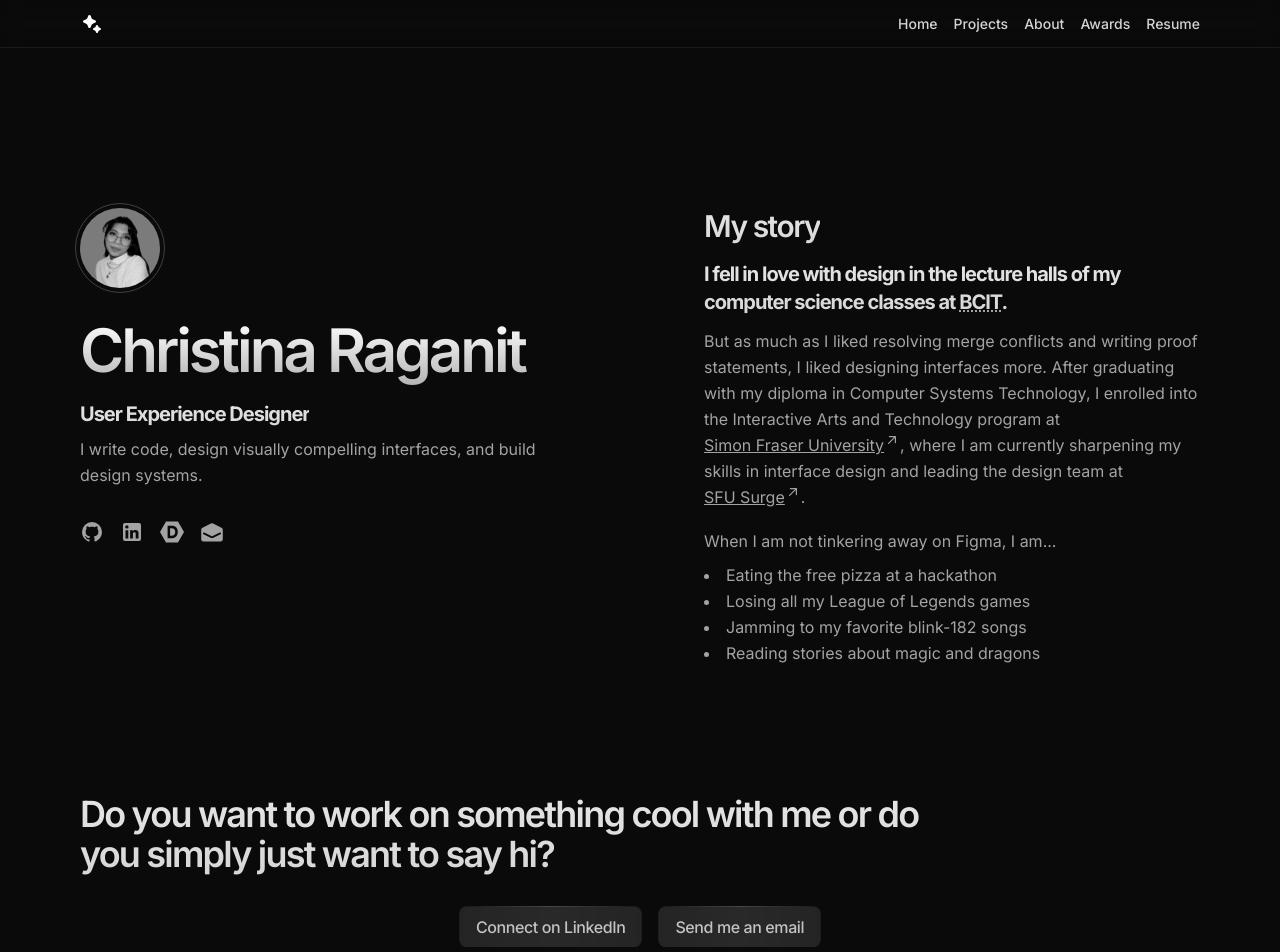
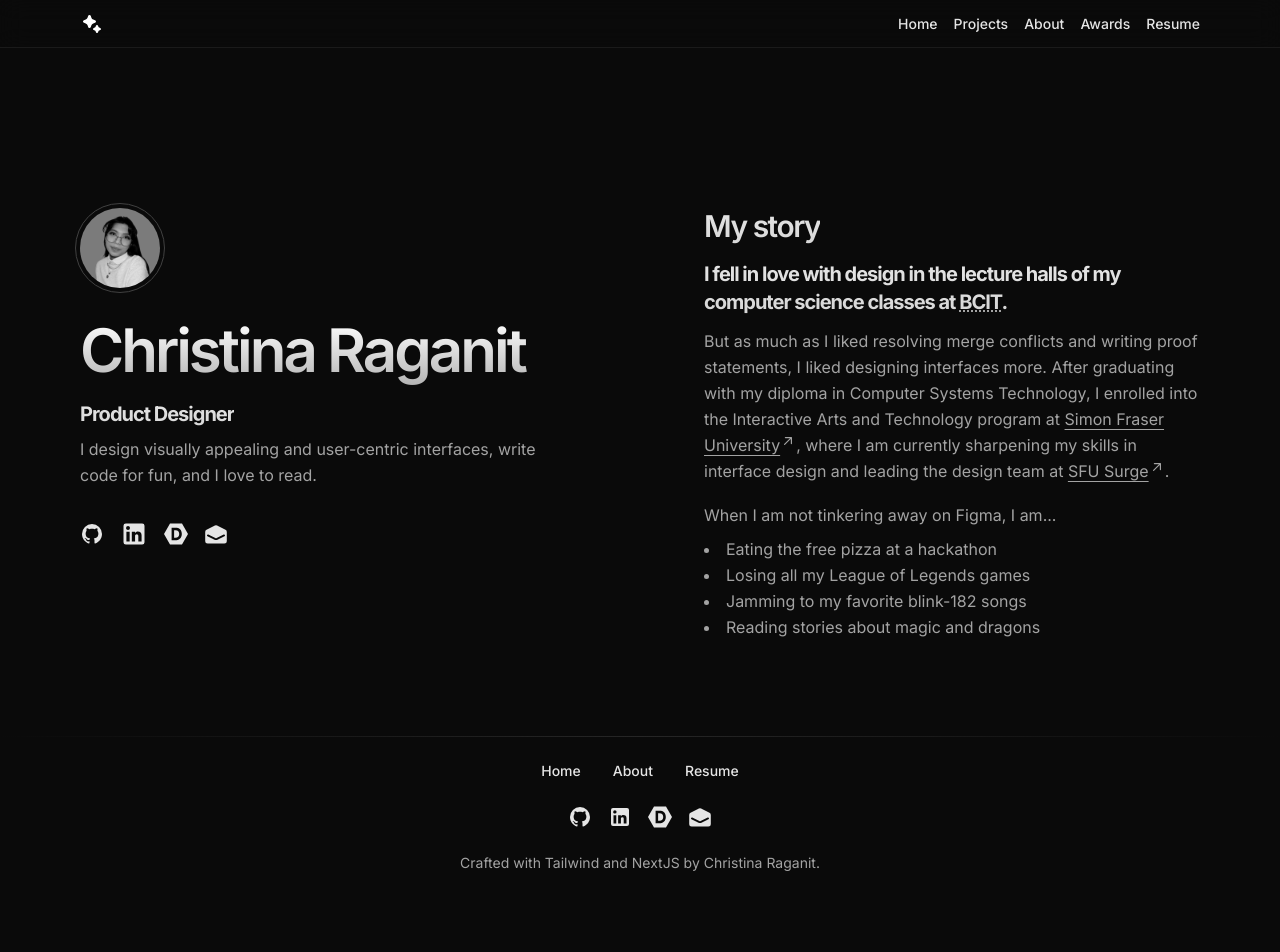
Before and after one commit to christinaraganit/iat339_p3, a Next.js app in the folder portfolio/: page /about in a window 1280 px wide. Shown: the top 952 px of the page. After the commit the page ends 897 px from the top, so only its background shows below. Built offline with nearby package versions, Linux system fonts and the light colour scheme.

Commit message:
Fixed all broken links

```diff
--- /dev/null
+++ b/portfolio/app/about-2/page.tsx
@@ -0,0 +1,73 @@
+import Link from "@/components/link";
+
+export default function About2() {
+  return (
+    <main className="grid xl:grid-cols-2">
+      <div className="grid gap-3">
+        <h1 className="title-1 mb-1">Hi, Christina here.</h1>
+        <div>
+          <h2 className="title-4">Who I am</h2>
+          <p className="xl:text-lg">
+            I'm a product designer currently calling rainy Vancouver my home.
+            I've lived in the sprawling urban city of Manila (where I was born)
+            and the sunny deserts of Dubai, so I guess you can say I'm adaptable
+            to any weather. Or any challenge.
+          </p>
+        </div>
+        <div>
+          <h2 className="title-4">What I used to do before design</h2>
+          <p className="xl:text-lg">
+            No, seriously. I mean it. I've folded clothes at the mall, served
+            ice cold A&W root beer, waded knee-deep into mud to remove invasive
+            species with the riparian team of the{" "}
+            <Link
+              text="Salmon Habitat Restoration
+            Program"
+              link=""
+            ></Link>
+            , and beta-tested a AAA game. I even have my name on the credits.
+            I've resolved buggy code and <em>wrote</em> buggy code, and then I
+            fell in love with design.
+          </p>
+        </div>
+        <div>
+          <h2 className="title-4">What I do now</h2>
+          <p className="xl:text-lg">
+            After graduating from British Columbia Institute of Technology's{" "}
+            <Link text="Computer Systems Technology" link=""></Link> program, I
+            enrolled into Simon Fraser University's{" "}
+            <Link text="Interactive Arts and Technology" link=""></Link>{" "}
+            program, where I'm currently in my third year, pursuing a Bachelor's
+            Degree in Science. I miss coding sometimes, so I attend all the
+            hackathons I can. <Link text="SFU Surge" link=""></Link> reached out
+            to me after I won the Best UI/UX Design Award and 2nd place at
+            StormHacks 2023, and ever since September, I've been their Director
+            of Design.
+          </p>
+        </div>
+        <div>
+          <h2 className="title-4">What I've done as a designer</h2>
+          <p className="xl:text-lg">
+            Previously, I was a UX Design Intern at Felix Payment Systems before
+            accepting an offer to work part-time during my studies. At Felix, I
+            established their design system and collaborated with their
+            development and product teams in redesigning Felix.Terminal and some
+            of their internal products. Before that, I was a UX Designer at
+            Karma Well Health Technologies, where I wrote their design
+            guidelines and also coded frontend with Next.js and SASS.
+          </p>
+        </div>
+        <div>
+          <h2 className="title-4">What I'm looking for now</h2>
+          <p className="xl:text-lg">
+            I'm seeking an internship for the summer of 2024, specifically at a
+            sizable organization with a mature design team and well-established
+            design processes and workflows. I've only ever designed at startups,
+            and I want to get a taste of a larger company before I graduate. If
+            you think that's with you, send me an email.
+          </p>
+        </div>
+      </div>
+    </main>
+  );
+}
--- a/portfolio/app/about/page.tsx
+++ b/portfolio/app/about/page.tsx
@@ -18,14 +18,18 @@ export default function About() {
           <h1 className="large-title mb-1.5 lg:mb-0 lg:pb-5 block">
             Christina Raganit
           </h1>
-          <p className="title-4">User Experience Designer</p>
+          <p className="title-4">Product Designer</p>
           <p className="text-neutral-400 mb-4">
-            I write code, design visually compelling interfaces, and build
-            design systems.
+            I design visually appealing and user-centric interfaces, write code
+            for fun, and I love to read.
           </p>
 
-          <div className="flex flex-row gap-4">
-            <a href="" className="icon-link">
+          <div className="flex flex-row gap-4 items-center">
+            <a
+              href="https://github.com/christinaraganit"
+              className="icon-link"
+              aria-label="Christina's GitHub"
+            >
               <svg
                 xmlns="http://www.w3.org/2000/svg"
                 width="24"
@@ -38,11 +42,15 @@ export default function About() {
                 />
               </svg>
             </a>
-            <a href="" className="icon-link">
+            <a
+              href="https://www.linkedin.com/in/christinaraganit/"
+              className="icon-link"
+              aria-label="Christina's LinkedIn"
+            >
               <svg
                 xmlns="http://www.w3.org/2000/svg"
-                width="24"
-                height="24"
+                width="28"
+                height="28"
                 viewBox="0 0 24 24"
               >
                 <path
@@ -51,7 +59,11 @@ export default function About() {
                 />
               </svg>
             </a>
-            <a href="" className="icon-link">
+            <a
+              href="https://devpost.com/christinaraganit"
+              className="icon-link"
+              aria-label="Christina's DevPost"
+            >
               <svg
                 xmlns="http://www.w3.org/2000/svg"
                 width="24"
@@ -64,7 +76,11 @@ export default function About() {
                 />
               </svg>
             </a>
-            <a href="" className="icon-link">
+            <a
+              href="mailto:christinaraganit@gmail.com"
+              aria-label="Christina's Email"
+              className="icon-link"
+            >
               <EnvelopeOpenIcon width={24} height={24}></EnvelopeOpenIcon>
             </a>
           </div>
@@ -108,17 +124,6 @@ export default function About() {
           </ul>
         </section>
       </section>
-
-      <section>
-        <h2 className="title-1 max-w-4xl mb-4">
-          Do you want to work on something cool with me or do you simply just
-          want to say hi?
-        </h2>
-        <div className="flex justify-center items-center w-full flex-wrap gap-4">
-          <Button link="" text="Connect on LinkedIn"></Button>
-          <Button link="" text="Send me an email"></Button>
-        </div>
-      </section>
     </main>
   );
 }
--- a/portfolio/app/globals.css
+++ b/portfolio/app/globals.css
@@ -24,7 +24,7 @@ body {
   }
 
   main:not(.project) {
-    @apply w-full flex flex-col gap-16 mt-[13rem] lg:gap-32 px-6 lg:px-20 max-w-[80rem] min-h-[calc(100vh-10rem)];
+    @apply w-full flex flex-col gap-16 mt-[13rem] lg:gap-32 px-6 lg:px-20 max-w-[80rem];
   }
 
   main.project {
@@ -87,7 +87,7 @@ body {
   }
 
   .icon-link {
-    @apply text-neutral-400 hover:text-neutral-50 focus:text-neutral-50 transition-colors;
+    @apply text-neutral-200 hover:text-blue-400 focus:text-blue-400 focus:scale-125 transition-colors;
   }
 
   .chip {
@@ -95,7 +95,7 @@ body {
   }
 
   nav a.link {
-    @apply text-sm font-medium text-neutral-300 hover:text-teal-300 focus:text-teal-300 transition-colors;
+    @apply text-sm font-medium text-neutral-200 hover:text-blue-400 focus:text-blue-400 focus:scale-1025 transition-colors;
   }
 
   .document-link {
--- a/portfolio/app/projects/chow-now/page.tsx
+++ b/portfolio/app/projects/chow-now/page.tsx
@@ -162,7 +162,8 @@ export default function ChowNow() {
         <div className="grid gap-4 lg:grid-cols-2 lg:gap-6">
           <div className="flex flex-col rounded-xl border border-neutral-800/60 bg-neutral-900/30 p-4 lg:p-6">
             <h3 className="title-3">
-              The disturbing relationship between domestic violence and sports
+              There's a disturbing relationship between domestic violence and
+              sports.
             </h3>
             <div className="rounded-full p-[0.0625rem] bg-gradient-to-b from-neutral-600 to-neutral-600/30 w-fit mb-5 order-first">
               <div className="bg-neutral-900 p-3 rounded-full">
--- a/portfolio/components/button.tsx
+++ b/portfolio/components/button.tsx
@@ -23,9 +23,9 @@ export default function Button(props: Props) {
       <a
         href={props.link}
         className="group-hover/button block w-fit py-[0.0625rem] pt-[0.0625rem] pb-0 rounded-lg
-                  bg-gradient-to-r from-neutral-800/60 via-teal-500 to-neutral-800/60 hover/button:cursor-pointer hover/button:via-teal-400"
+                  bg-gradient-to-r from-neutral-800/60 via-blue-500 to-neutral-800/60 hover/button:cursor-pointer hover/button:via-blue-400"
       >
-        <div className="text-teal-50 tracking-tight block px-4 py-2 bg-teal-800/60 hover/button:bg-teal-800/60 hover/button:cursor-pointer rounded-md transition-colors hover/button:shadow-lg hover/button:shadow-teal-400/[18%] transition-shadow">
+        <div className="text-blue-50 tracking-tight block px-4 py-2 bg-blue-800/60 hover/button:bg-blue-800/60 hover/button:cursor-pointer rounded-md transition-colors hover/button:shadow-lg hover/button:shadow-blue-400/[18%] transition-shadow">
           {props.text}
         </div>
       </a>
--- a/portfolio/components/footer.tsx
+++ b/portfolio/components/footer.tsx
@@ -1,29 +1,16 @@
+import { EnvelopeOpenIcon } from "@heroicons/react/20/solid";
+
 export default function Footer() {
   return (
-    <footer className="bg-neutral-950/60 w-full flex flex-col items-center mt-[7rem]">
+    <footer className="bg-neutral-950/60 w-full flex flex-col items-center mt-16 lg:mt-24">
       <div className="divider max-w-[80rem]"></div>
-      <div className="p-6 lg:px-20 w-full max-w-[80rem] grid md:grid-cols-2 lg:gap-8">
-        <div className="order-last md:order-first">
-          <p className="max-w-full md:max-w-sm text-sm text-center md:text-left text-neutral-400 pb-0">
-            Crafted with Tailwind and NextJS by Christina Raganit.
-          </p>
-        </div>
-        <div>
-          <nav
-            className="flex flex-col md:flex-row items-center h-full w-full gap-4 justify-end pb-6 md:pb-0"
-            aria-label="Footer"
-          >
+      <div className="p-6 lg:px-20 w-full max-w-[80rem] flex flex-col items-center gap-6">
+        <nav className="flex flex-row gap-8" aria-label="Footer">
           <a href="/" className="link">
             Home
           </a>
-            <a href="/projects" className="link">
-              Projects
-            </a>
           <a href="/about" className="link">
             About
-            </a>
-            <a href="/awards" className="link">
-              Awards
           </a>
           <a
             href="https://drive.google.com/file/d/1XdjiOlwxWced9ZCvzwyLcPiZANGwptAV/view"
@@ -32,7 +19,71 @@ export default function Footer() {
             Resume
           </a>
         </nav>
+
+        <div className="flex flex-row gap-4">
+          <a
+            href="https://github.com/christinaraganit"
+            className="icon-link"
+            aria-label="Christina's GitHub"
+          >
+            <svg
+              xmlns="http://www.w3.org/2000/svg"
+              width="24"
+              height="24"
+              viewBox="0 0 24 24"
+            >
+              <path
+                fill="currentColor"
+                d="M12 2A10 10 0 0 0 2 12c0 4.42 2.87 8.17 6.84 9.5c.5.08.66-.23.66-.5v-1.69c-2.77.6-3.36-1.34-3.36-1.34c-.46-1.16-1.11-1.47-1.11-1.47c-.91-.62.07-.6.07-.6c1 .07 1.53 1.03 1.53 1.03c.87 1.52 2.34 1.07 2.91.83c.09-.65.35-1.09.63-1.34c-2.22-.25-4.55-1.11-4.55-4.92c0-1.11.38-2 1.03-2.71c-.1-.25-.45-1.29.1-2.64c0 0 .84-.27 2.75 1.02c.79-.22 1.65-.33 2.5-.33c.85 0 1.71.11 2.5.33c1.91-1.29 2.75-1.02 2.75-1.02c.55 1.35.2 2.39.1 2.64c.65.71 1.03 1.6 1.03 2.71c0 3.82-2.34 4.66-4.57 4.91c.36.31.69.92.69 1.85V21c0 .27.16.59.67.5C19.14 20.16 22 16.42 22 12A10 10 0 0 0 12 2Z"
+              />
+            </svg>
+          </a>
+          <a
+            href="https://www.linkedin.com/in/christinaraganit/"
+            className="icon-link"
+            aria-label="Christina's LinkedIn"
+          >
+            <svg
+              xmlns="http://www.w3.org/2000/svg"
+              width="24"
+              height="24"
+              viewBox="0 0 24 24"
+            >
+              <path
+                fill="currentColor"
+                d="M19 3a2 2 0 0 1 2 2v14a2 2 0 0 1-2 2H5a2 2 0 0 1-2-2V5a2 2 0 0 1 2-2h14m-.5 15.5v-5.3a3.26 3.26 0 0 0-3.26-3.26c-.85 0-1.84.52-2.32 1.3v-1.11h-2.79v8.37h2.79v-4.93c0-.77.62-1.4 1.39-1.4a1.4 1.4 0 0 1 1.4 1.4v4.93h2.79M6.88 8.56a1.68 1.68 0 0 0 1.68-1.68c0-.93-.75-1.69-1.68-1.69a1.69 1.69 0 0 0-1.69 1.69c0 .93.76 1.68 1.69 1.68m1.39 9.94v-8.37H5.5v8.37h2.77Z"
+              />
+            </svg>
+          </a>
+          <a
+            href="https://devpost.com/christinaraganit"
+            className="icon-link"
+            aria-label="Christina's DevPost"
+          >
+            <svg
+              xmlns="http://www.w3.org/2000/svg"
+              width="24"
+              height="24"
+              viewBox="0 0 24 24"
+            >
+              <path
+                fill="currentColor"
+                d="M6.002 1.61L0 12.004L6.002 22.39h11.996L24 12.004L17.998 1.61zm1.593 4.084h3.947c3.605 0 6.276 1.695 6.276 6.31c0 4.436-3.21 6.302-6.456 6.302H7.595zm2.517 2.449v7.714h1.241c2.646 0 3.862-1.55 3.862-3.861c.009-2.569-1.096-3.853-3.767-3.853Z"
+              />
+            </svg>
+          </a>
+          <a
+            href="mailto:christinaraganit@gmail.com"
+            aria-label="Christina's Email"
+            className="icon-link"
+          >
+            <EnvelopeOpenIcon width={24} height={24}></EnvelopeOpenIcon>
+          </a>
         </div>
+
+        <p className="max-w-full md:max-w-sm text-sm text-center md:text-left text-neutral-400 pb-0">
+          Crafted with Tailwind and NextJS by Christina Raganit.
+        </p>
       </div>
     </footer>
   );
--- a/portfolio/components/header-link.tsx
+++ b/portfolio/components/header-link.tsx
@@ -10,10 +10,10 @@ export default function HeaderLink(props: Props) {
       className="w-fit group/link pointer-events-auto block"
       tabIndex={0}
     >
-      <span className="p-2 block text-neutral-300 font-medium text-sm group-hover/link:text-teal-300 transition-colors">
+      <span className="p-2 block text-neutral-300 font-medium text-sm group-hover/link:text-blue-300 transition-colors">
         {props.text}
       </span>
-      <div className="h-[0.125rem] opacity-0 w-full bg-gradient-to-r from-neutral-950 via-teal-400 to-neutral-950 group-hover/link:opacity-50 transition-opacity"></div>
+      <div className="h-[0.125rem] opacity-0 w-full bg-gradient-to-r from-neutral-950 via-blue-400 to-neutral-950 group-hover/link:opacity-50 transition-opacity"></div>
     </a>
   );
 }
--- a/portfolio/components/link.tsx
+++ b/portfolio/components/link.tsx
@@ -7,14 +7,14 @@ export default function Link(props: Props) {
   return (
     <a
       href={props.link}
-      className="inline-flex flex-wrap hover:text-teal-300 focus:text-teal-300 group/link"
+      className="inline flex-wrap hover:text-blue-300 focus:text-blue-300 group/link underline-offset-4"
     >
-      <span className="underline break-normal">{props.text}</span>
+      <span className="underline">{props.text}</span>
       <svg
         xmlns="http://www.w3.org/2000/svg"
         viewBox="0 0 20 20"
         fill="currentColor"
-        className="w-4 h-4 group-hover/link:-translate-y-0.5 group-hover/link:translate-x-0.5 transition-transform"
+        className="inline w-4 h-4 -translate-y-1.5 group-hover/link:-translate-y-2 group-hover/link:translate-x-0.5 transition-transform"
       >
         <path
           fill-rule="evenodd"
--- a/portfolio/components/nav.tsx
+++ b/portfolio/components/nav.tsx
@@ -4,7 +4,7 @@ export default function Nav() {
   return (
     <header className="nav bg-neutral-950/90 w-full hidden fixed z-10 sm:flex flex-col items-center h-[3rem] backdrop-blur-md border-b border-neutral-800/60">
       <div className="px-6 lg:px-20 w-full h-full flex items-center lg:max-w-[80rem] grid sm:grid-cols-2 lg:gap-8">
-        <div>
+        <a href="/" aria-label="Home page">
           <svg
             width="24"
             height="24"
@@ -17,7 +17,7 @@ export default function Nav() {
               fill="#ffffff"
             />
           </svg>
-        </div>
+        </a>
         <div>
           <nav
             className="flex flex-col sm:flex-row items-center h-full w-full gap-4 justify-end pb-6 sm:pb-0"
@@ -26,13 +26,13 @@ export default function Nav() {
             <a href="/" className="link">
               Home
             </a>
-            <a href="/projects" className="link">
+            <a href="/#projects" className="link">
               Projects
             </a>
             <a href="/about" className="link">
               About
             </a>
-            <a href="/awards" className="link">
+            <a href="/#awards" className="link">
               Awards
             </a>
             <a
```
Also changed, not shown: portfolio/app/page.tsx (+5 -5 lines), portfolio/components/mobile-nav.tsx (+6 -6 lines), portfolio/components/testimonial.tsx (+4 -4 lines). Lines whose indentation alone changed are shown as unchanged.
